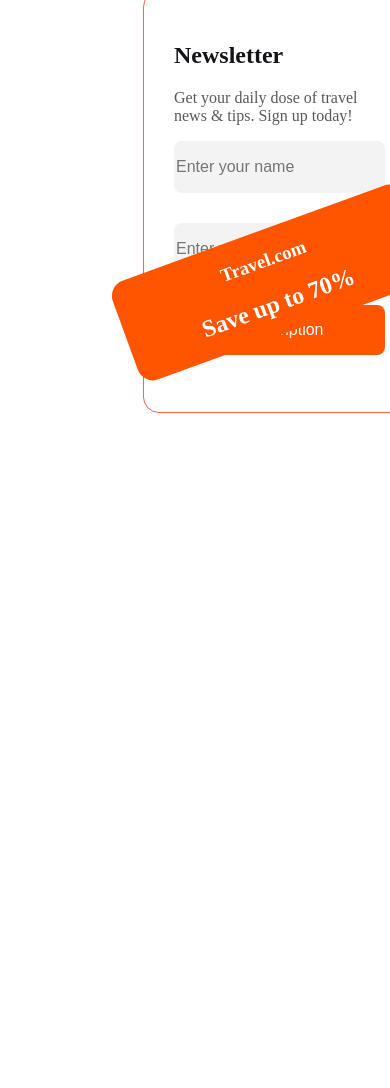
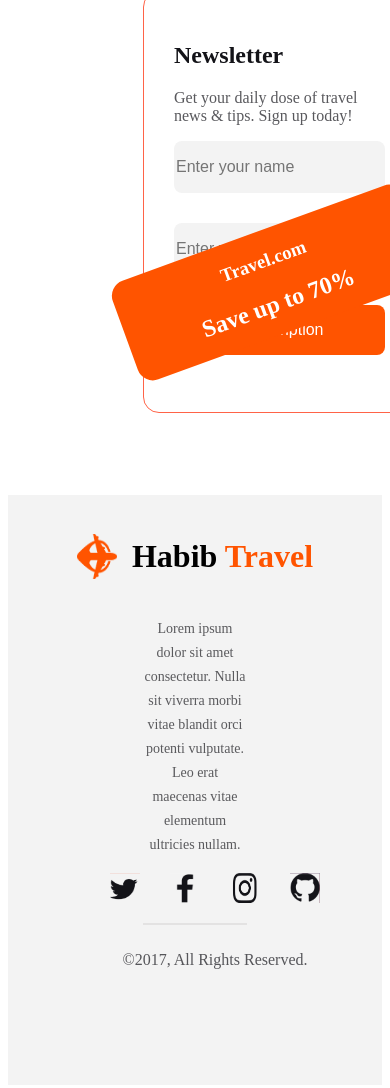
Before and after one commit to HabiburRahman-Pro/Travel-Website-Design, a plain HTML site: page index.html in a window 390 px wide. Shown: the part 6974-8062 px from the top of the page. Before the commit the page ends 7469 px from the top, so only its background shows below. Drawn offline with Linux system fonts and the light colour scheme.

Commit message:
ALL  section done except responsive

```diff
--- a/index.html
+++ b/index.html
@@ -296,12 +296,38 @@
 
     </main>
     <footer>
-        <!-- <div>
-            <img src="" alt="">
-            <h1></h1>
-            <p></p>
-        </div>
-        .media -->
+        <section class="footer-section">
+            <div class="footer-container">
+                <img class="footer-logo" src="./images/Group 40071 (2).png" alt="">
+                <h4 class="footer-title">Habib <span class="primary-color">Travel</span></h4>
+            </div>
+            <p class="footer-paragraph">Lorem ipsum dolor sit amet consectetur. Nulla sit viverra morbi vitae blandit orci potenti vulputate. <br> Leo erat maecenas vitae elementum ultricies nullam. </p>
+
+
+            <div class="media-link">
+                <ul>
+                    <li>
+                        <a href=""><img src="./images/twitter.png" alt=""></a>
+                    </li>
+
+                    <li>
+                        <a href=""><img src="./images/facebook.png" alt=""></a>
+                    </li>
+                    <li>
+                        <a href=""><img src="./images/instagram.png" alt=""></a>
+                    </li>
+                    <li>
+                        <a href=""><img src="./images/github.png" alt=""></a>
+                    </li>
+                </ul>
+            </div>
+            <hr class="hr-line">
+
+
+            <div class="copyright-text">
+                <p>&copy;2017, All Rights Reserved.</p>
+            </div>
+        </section>
     </footer>
 
 </body>
--- a/styles/styles.css
+++ b/styles/styles.css
@@ -452,6 +452,72 @@
                position: absolute;
                transform: rotate(-20deg);
            }
+           /* Footer section style */
+
+           .footer-logo {
+               width: 40px;
+               height: 45px;
+           }
+
+           .footer-title {
+               padding-left: 15px;
+               font-family: Mulish;
+               font-size: 32px;
+               font-weight: 800;
+           }
+
+           .footer-container {
+               display: flex;
+               justify-content: center;
+               align-items: center;
+           }
+
+           .footer-paragraph {
+               color: #5A5A5D;
+               text-align: center;
+               font-family: Mulish;
+               font-size: 14px;
+               font-weight: 400;
+               line-height: 24px;
+               /* 171.429% */
+               margin: 0px 135px;
+           }
+
+           .media-link ul {
+               justify-content: center;
+               align-items: center;
+               display: flex;
+               gap: 30px;
+           }
+
+           .media-link ul>li {
+               list-style: none;
+           }
+
+           .media-link img {
+               width: 30px;
+               height: 30px;
+           }
+
+           .footer-section {
+               background: rgba(19, 19, 24, 0.05);
+           }
+
+           .hr-line {
+               margin: 0 135px;
+               border: 1px solid rgba(107, 95, 95, 0.116)
+           }
+
+           .copyright-text {
+               padding: 10px 0px 100px 40px;
+               color: rgba(19, 19, 24, 0.70);
+               font-family: Mulish;
+               font-size: 16px;
+               font-weight: 400;
+               display: flex;
+               justify-content: center;
+               align-items: center;
+           }
 
            @media screen and (max-width: 576px) {
                /* Navbar section; */
```
